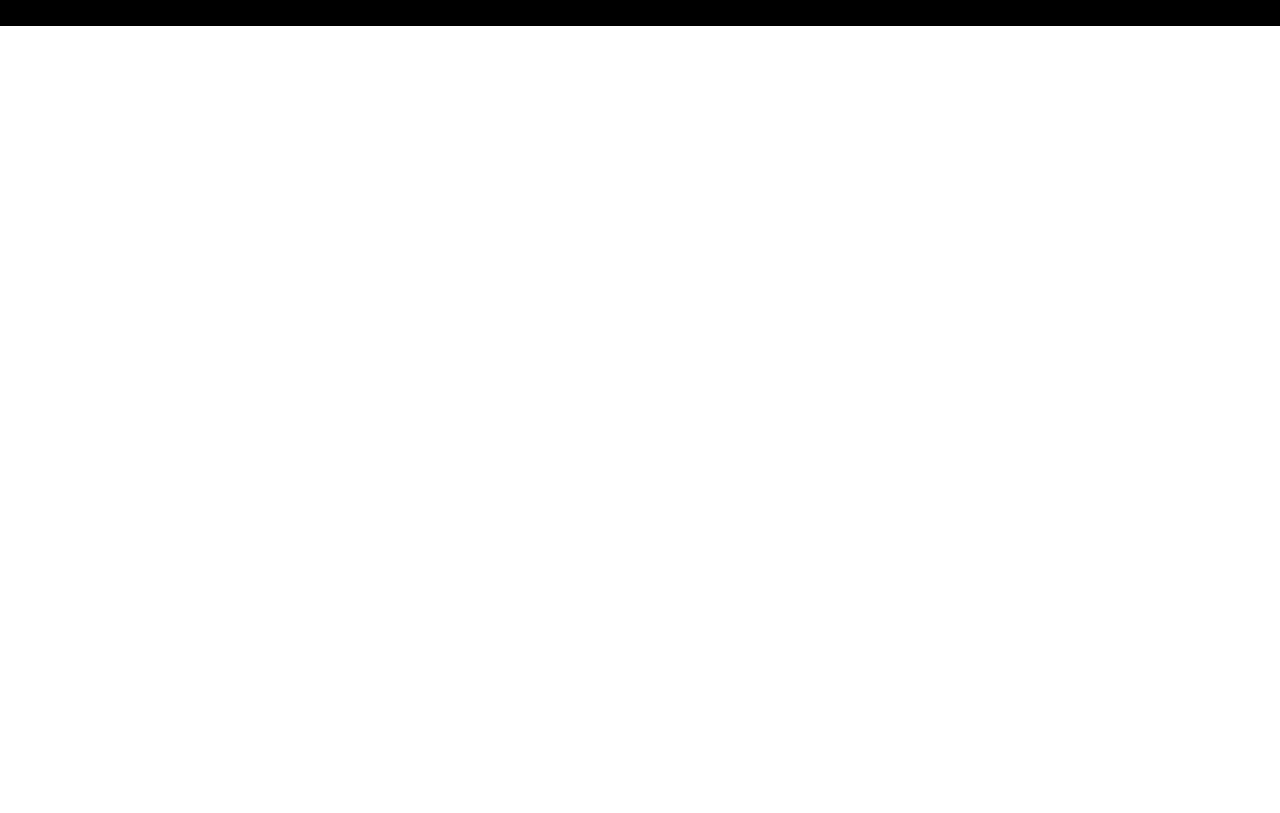
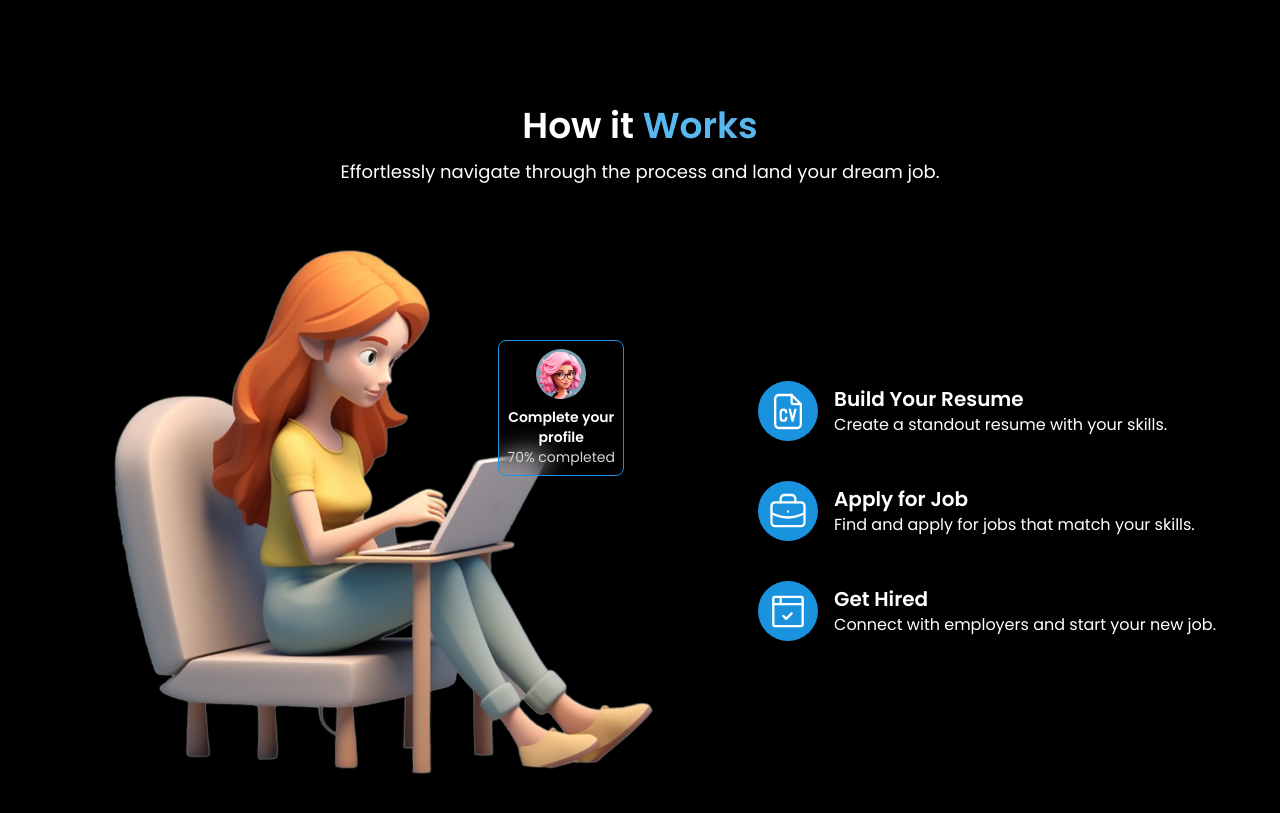
Before and after one commit to sharmakrishna1010/job-portal-frontend, a React (Vite) app: page / in a window 1280 px wide. Shown: the part 1203-2016 px from the top of the page. Before the commit the page ends 1229 px from the top, so only its background shows below. Built offline with nearby package versions, Linux system fonts and the light colour scheme.

Commit message:
Add landing page components

```diff
--- a/src/components/jobCategory/JobCategory.tsx
+++ b/src/components/landingPage/JobCategory.tsx
@@ -1,8 +1,8 @@
 import Marquee from "react-fast-marquee";
-import CategoryCard from "./CategoryCard";
 import { Carousel, CarouselSlide } from "@mantine/carousel";
 import { jobCategory } from "../../Data/Data";
 import { IconArrowLeft, IconArrowRight } from "@tabler/icons-react";
+import CategoryCard from "./CategoryCard";
 
 const SafeMarquee = (Marquee as any).default ? (Marquee as any).default : Marquee;
 
--- /dev/null
+++ b/src/components/landingPage/Working.tsx
@@ -0,0 +1,74 @@
+import { Avatar } from "@mantine/core"
+import { IconBriefcase, IconBrowserCheck, IconFileCv } from "@tabler/icons-react"
+
+function Working() {
+    return (
+        <div>
+            <div className="mt-20 text-white pb-5">
+                <div className="text-4xl font-semibold text-center mb-3">
+                    How it <span className="text-picton-blue-400">Works</span>
+                </div>
+
+                <div className="text-center mb-10 text-lg">Effortlessly navigate through the process and land your dream job.
+                </div>
+
+                <div className="flex items-center px-16 justify-between">
+                    <div className="w-150 relative">
+                        <img src="/Working/Girl.png" alt="dreamJobImage" />
+
+                        <div className="backdrop-blur-md w-fit border-picton-blue-500 rounded-lg border p-2 flex flex-col gap-2 items-center justify-center text-center right-10 absolute top-[20%]">
+                            <Avatar src="avatar-7.png" size={50} />
+                            <div className="text-sm">
+                                <div className="font-semibold">Complete your <br /> profile</div>
+                                <div className="text-black-300">70% completed</div>
+                            </div>
+                        </div>
+
+                    </div>
+
+                    <div className="flex gap-10 justify-center flex-col" >
+                        <div>
+                            <div className="flex items-center gap-4">
+                                <div className="w-15 bg-picton-blue-500 rounded-full h-15 p-2 flex items-center justify-center">
+                                    <IconFileCv stroke={1.25} size={45} />
+                                </div>
+                                <div>
+                                    <div className="text-xl font-semibold">Build Your Resume</div>
+                                    <div>Create a standout resume with your skills.</div>
+                                </div>
+                            </div>
+                        </div>
+
+                        <div>
+                            <div className="flex items-center gap-4">
+                                <div className="w-15 bg-picton-blue-500 rounded-full h-15 p-2 flex items-center justify-center">
+                                    <IconBriefcase stroke={1.25} size={45} />
+                                </div>
+                                <div>
+                                    <div className="text-xl font-semibold">Apply for Job</div>
+                                    <div>Find and apply for jobs that match your skills.</div>
+                                </div>
+                            </div>
+                        </div>
+
+                        <div>
+                            <div className="flex items-center gap-4">
+                                <div className="w-15 bg-picton-blue-500 rounded-full h-15 p-2 flex items-center justify-center">
+                                    <IconBrowserCheck stroke={1.25} size={45} />
+                                </div>
+                                <div>
+                                    <div className="text-xl font-semibold">Get Hired</div>
+                                    <div>Connect with employers and start your new job.</div>
+                                </div>
+                            </div>
+                        </div>
+
+                    </div>
+                </div>
+
+            </div>
+        </div>
+    )
+}
+
+export default Working
--- a/src/pages/HomePage.tsx
+++ b/src/pages/HomePage.tsx
@@ -1,7 +1,8 @@
 import Header from "../components/header/Header"
-import Companies from "../components/hero/Companies"
-import DreamJob from "../components/hero/DreamJob"
-import JobCategory from "../components/jobCategory/JobCategory"
+import Companies from "../components/landingPage/Companies"
+import DreamJob from "../components/landingPage/DreamJob"
+import JobCategory from "../components/landingPage/JobCategory"
+import Working from "../components/landingPage/Working"
 
 function HomePage() {
   return (
@@ -10,6 +11,7 @@ function HomePage() {
       <DreamJob />
       <Companies />
       <JobCategory/>
+      <Working/>
     </div>
   )
 }
```
Also changed, not shown: public/Working/Girl.png (renamed from public/Girl.png), src/components/landingPage/CategoryCard.tsx (renamed from src/components/jobCategory/CategoryCard.tsx), src/components/landingPage/Companies.tsx (renamed from src/components/hero/Companies.tsx), src/components/landingPage/DreamJob.tsx (renamed from src/components/hero/DreamJob.tsx).
